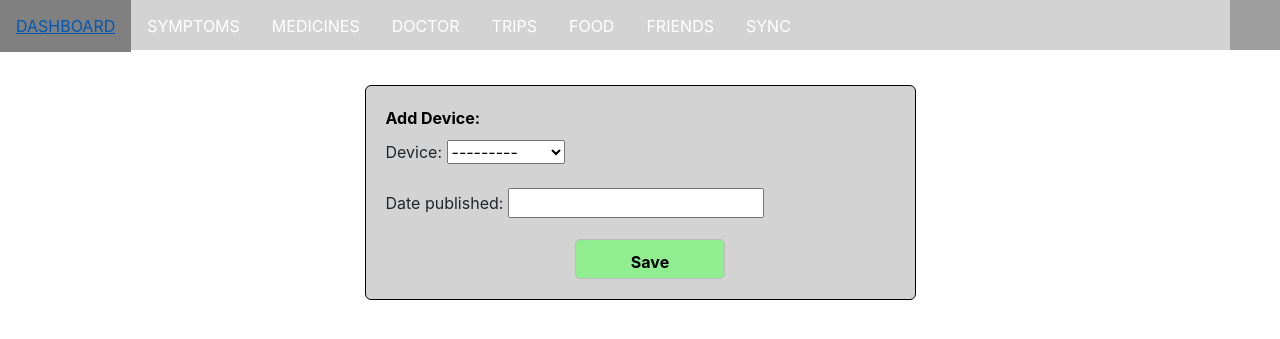
After one commit to smithts/My-COVID-Dashboard, a Django app: page /dashboard/sync/add in a window 1280 px wide. The commit adds this page. Shown: the top 339 px of the page. Run offline with Django 3.2, Linux system fonts and the light colour scheme; grey boxes are pictures that could not be loaded.

Commit message:
Pushing models, views, html, etc. for items asssociated with the SYNC tab of the dashboard.

```diff
--- a/mysite/dashboard/models.py
+++ b/mysite/dashboard/models.py
@@ -129,3 +129,37 @@ class TripForm(ModelForm):
     class Meta:
         model = Trip
         fields = ['log_date', 'destination', 'travel_mode', 'masked']
+
+# Sync Device
+class Device(models.Model):
+    DEVICE_CHOICES = (
+        ('AW', 'Apple Watch'),
+        ('FB', 'fitbit'),
+        ('IP','iPhone'),
+        ('AD','Android'),
+    )
+    device = models.CharField(max_length=2, choices=DEVICE_CHOICES)
+    date_added = models.DateTimeField('date published')
+
+    def __str__(self):
+        return self.device + " added on " + self.date_added + "."
+
+class DeviceForm(ModelForm):
+    class Meta:
+        model = Device
+        fields = ['device', 'date_added']
+
+# Sync Health Data
+class HealthData(models.Model):
+
+    device = models.CharField(max_length=100)
+    log_date = models.DateTimeField('date published')
+    activity = models.CharField(max_length=100)
+
+    def __str__(self):
+        return self.activity + " logged on " + self.log_date + "."
+
+class HealthDataForm(ModelForm):
+    class Meta:
+        model = HealthData
+        fields = ['log_date', 'device', 'activity']
--- a/mysite/dashboard/templates/nav_bar.html
+++ b/mysite/dashboard/templates/nav_bar.html
@@ -8,7 +8,7 @@
             <li class="main_nav_option"><a href="{% url 'dashboard:view_trip' %}">TRIPS</a></li>
             <li class="main_nav_option"><a href="{% url 'dashboard:food_view' %}">FOOD</a></li>
             <li class="main_nav_option"><a href="{% url 'dashboard:friend_view' %}">FRIENDS</a></li>
-            <li class="main_nav_option"><a href="#">SYNC</a></li>
+            <li class="main_nav_option"><a href="{% url 'dashboard:view_sync' %}">SYNC</a></li>
             <a id="profile_icon" href="#"><img src="https://cdn2.iconfinder.com/data/icons/business-part-2/64/_Personal_Account_Button-512.png"></a>
         </l>
     </nav>
--- /dev/null
+++ b/mysite/dashboard/templates/sync/add.html
@@ -0,0 +1,9 @@
+{% extends "base.html" %}
+{% block title %}Sync{% endblock %}
+{% block content %}
+<form method="POST"> {% csrf_token %}
+    <label class="add_log_header">Add Device:</label>
+    {{form.as_p}}
+    <input class="save_button" type="submit" value="Save" />
+</form>
+{% endblock %}
--- a/mysite/dashboard/urls.py
+++ b/mysite/dashboard/urls.py
@@ -38,6 +38,11 @@ urlpatterns = [
     path('trip/add', views.add_trip, name='add_trip'),
     path('trip/delete/<int:id>/', views.delete_trip, name='delete_trip'),
 
+    #sync
+    path('sync/', views.view_sync, name='view_sync'),
+    path('sync/add', views.add_device, name='add_device'),
+    path('sync/delete/<int:id>/', views.delete_device, name='delete_device'),
+
     path('success', views.success, name='success')
 
 ]
--- a/mysite/dashboard/views.py
+++ b/mysite/dashboard/views.py
@@ -198,6 +198,58 @@ def delete_trip(request, id):
     Trip.objects.filter(id=id).delete()
     return view_trip(request)
 
+# Sync Device
+'''
+def view_device(request):
+    headers = ['Device', 'Date Added', '']
+
+    context = {
+        'device': Device.objects.all(),
+        'headers': headers
+    }
+
+    return render(request, 'sync/index.html', context)
+'''
+# Sync Device
+'''
+def view_healthData(request):
+    headers = ['Date', 'From', 'Activity', '']
+
+    context = {
+        'data': HealthData.objects.all(),
+        'headers': headers
+    }
+
+    return render(request, 'sync/index.html', context)
+'''
+def view_sync(request):
+    deviceHeaders = ['Device', 'Date Added', '']
+    healthHeaders = ['Date', 'From', 'Activity', '']
+
+    context = {
+        'device': Device.objects.all(),
+        'deviceHeaders': deviceHeaders,
+        'data': HealthData.objects.all(),
+        'healthHeaders': healthHeaders
+    }
+
+    return render(request, 'sync/index.html', context)
+
+def add_device(request):
+    form = DeviceForm(request.POST or None)
+    if form.is_valid():
+        form.save()
+        response = redirect('/dashboard/success')
+        return response
+
+    context = {
+        'form': form,
+    }
+    return render(request, 'sync/add.html', context)
+
+def delete_device(request, id):
+    Device.objects.filter(id=id).delete()
+    return view_sync(request)
 
 def success(request):
     return render(request, 'save/success.html')
```
Also changed, not shown: mysite/dashboard/templates/sync/index.html (added, +45 -0 lines).
